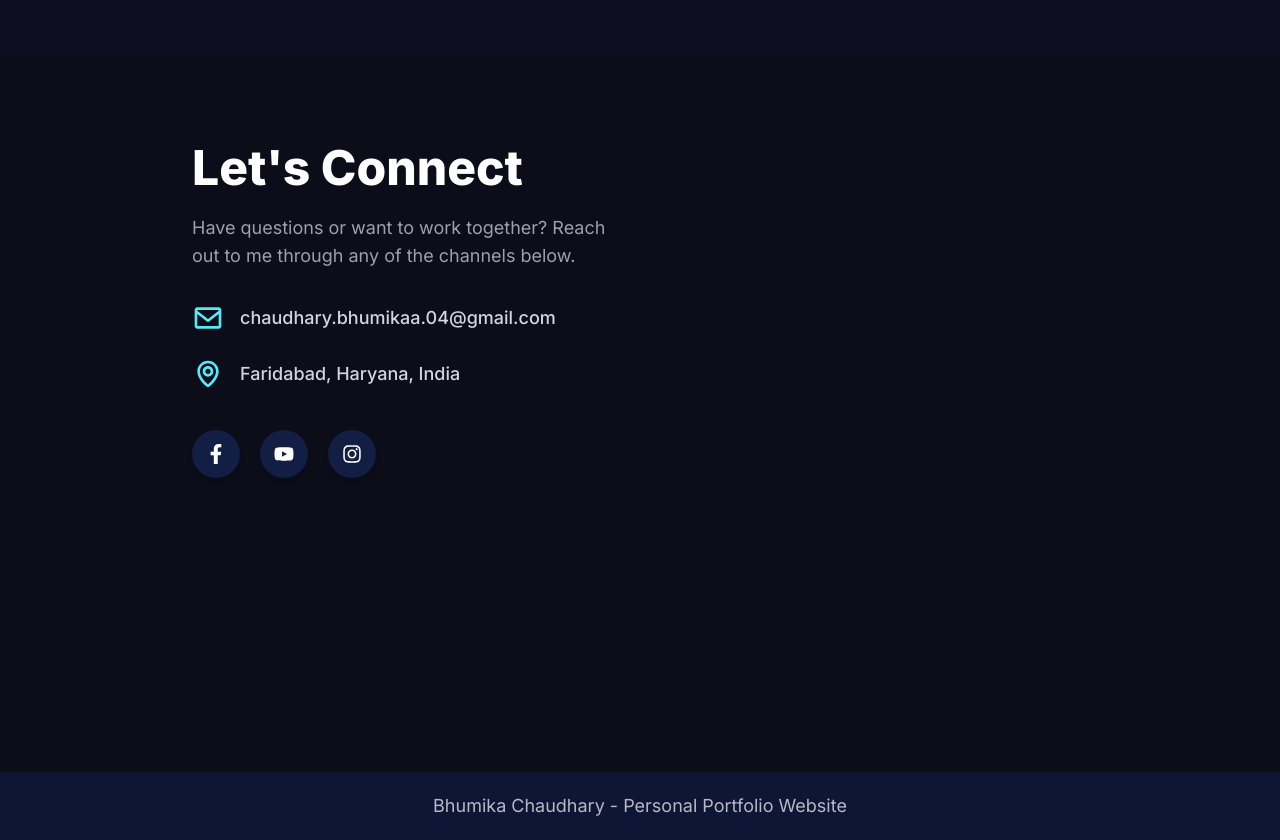
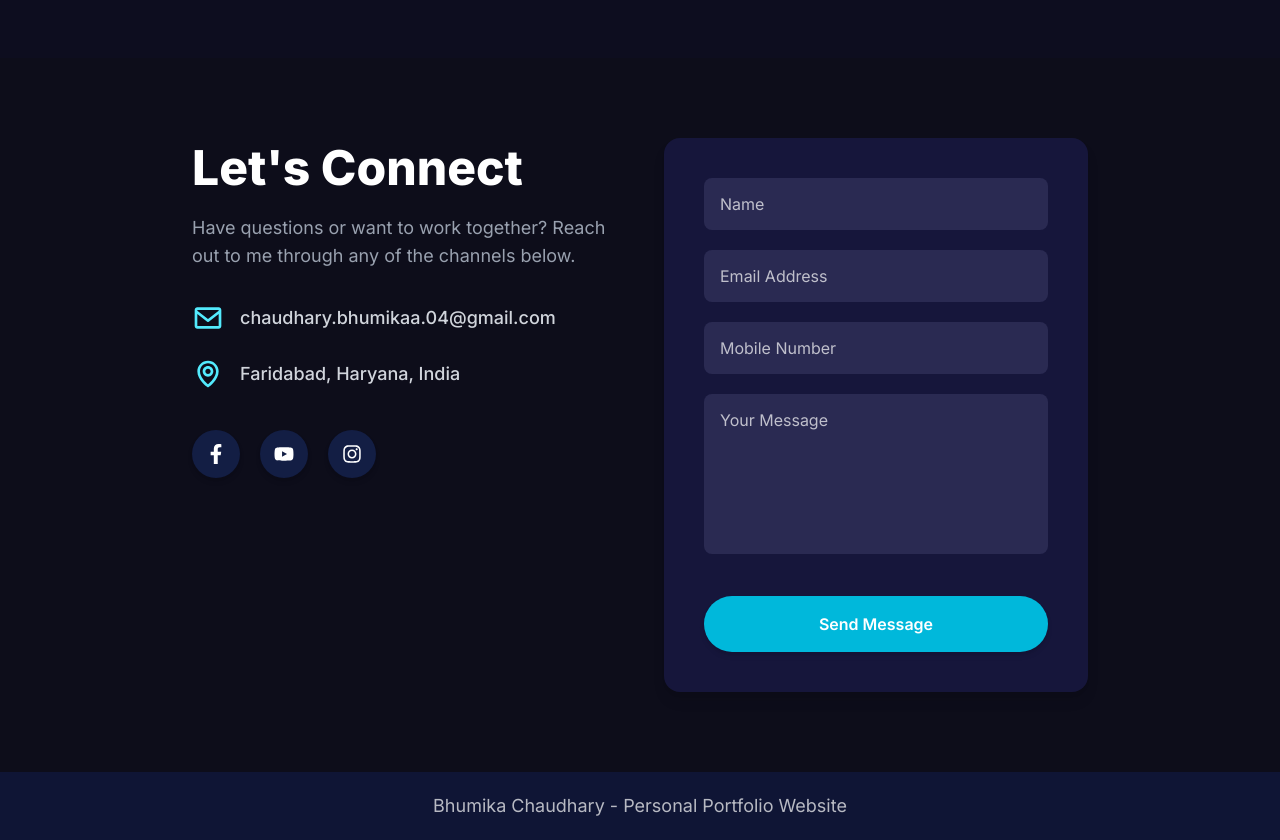
Before and after one commit to bhumikaa04/portfolio-website, a Next.js app: page / in a window 1280 px wide. Shown: the part 3720-4560 px from the top of the page. Built offline with nearby package versions, Linux system fonts and the light colour scheme.

Commit message:
changes in contact file

```diff
--- a/components/Home/Contact/Contact.tsx
+++ b/components/Home/Contact/Contact.tsx
@@ -94,8 +94,8 @@ const ContactForm = () => {
   }
 
   return (
-    <div id='contact' data-aos='fade-left' data-aos-anchor-placement='top-center' data-aos-delay = '0'  className="p-8 md:p-10 bg-[#16163B] rounded-2xl shadow-lg">
-      <form data-aos='fade-left' data-aos-anchor-placement='top-center' data-aos-delay = '0'  ref={formRef} className="space-y-5" onSubmit={handleSubmit}>
+    <div id='contact' data-aos='fade-left' data-aos-anchor-placement='top-bottom' data-aos-delay = '0' data-aos-offset="100"  className="p-8 md:p-10 bg-[#16163B] rounded-2xl shadow-lg">
+      <form data-aos='fade-left' data-aos-anchor-placement='top-bottom' data-aos-delay = '0' data-aos-offset="100"  ref={formRef} className="space-y-5" onSubmit={handleSubmit}>
         <input
           type="text"
           name="name"
```
